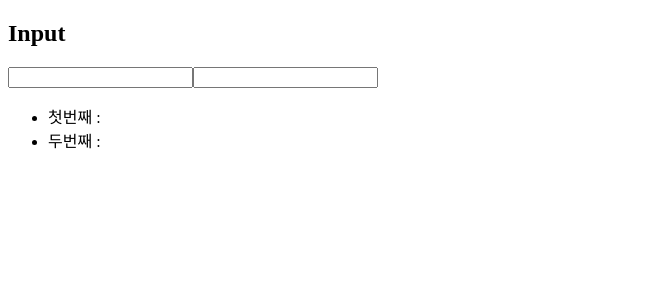
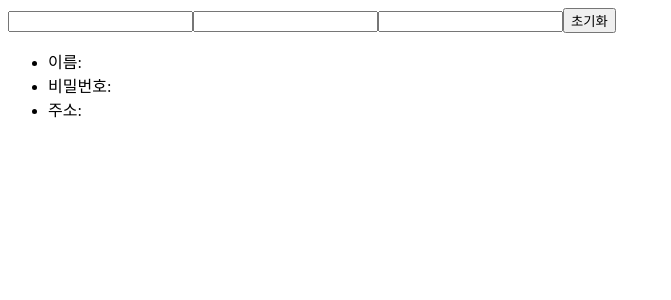
Before and after one commit to qkaxhfms/practice_react_2, a React (Create React App) app in the folder item4/: page / in a window 1280 px wide. Shown: the top 300 px of the page, without its empty margins (0-671 px from the left). Built offline with nearby package versions, Linux system fonts and the light colour scheme.

Commit message:
커서까지 이동

```diff
--- a/item4/src/App.js
+++ b/item4/src/App.js
@@ -1,10 +1,10 @@
 import React from "react";
-import Test1 from './Components/Test1';
+import Test2 from './Components/Test2';
 
 function App() {
   return (
     <div className="App">
-      <Test1 />
+      <Test2 />
     </div>
   );
 }
--- /dev/null
+++ b/item4/src/Components/Test2.js
@@ -0,0 +1,47 @@
+import React, { Component } from 'react'
+
+class Test2 extends Component {
+
+    first = React.createRef();
+
+    state = {
+        username: "",
+        userpwd: "",
+        useraddr: "",
+    };
+
+    handleChange = (e) => {
+        this.setState({
+            [e.target.name] : e.target.value
+        })
+    }
+    handleReset = () => {
+        this.setState({
+            username: "",
+            userpwd: "",
+            useraddr: "",
+        });
+        this.first.current.focus();
+    }
+
+    render() {
+        const{ username, userpwd, useraddr} = this.state;
+        return (
+            <div>
+                <input type="text" ref={this.first} value={username} name="username" onChange={this.handleChange} />
+                <input type="text" value={userpwd} name="userpwd" onChange={this.handleChange} />
+                <input type="text" value={useraddr} name="useraddr" onChange={this.handleChange} />
+                <button type="text" onClick={this.handleReset}>
+                    초기화
+                </button>
+                <ul>
+                    <li>이름: {username}</li>
+                    <li>비밀번호: {userpwd}</li>
+                    <li>주소: {useraddr}</li>
+                </ul>
+            </div>
+        );
+    }
+}
+
+export default Test2;
```
Also changed, not shown: 1 other file (tests, documents, lock files or other folders).
